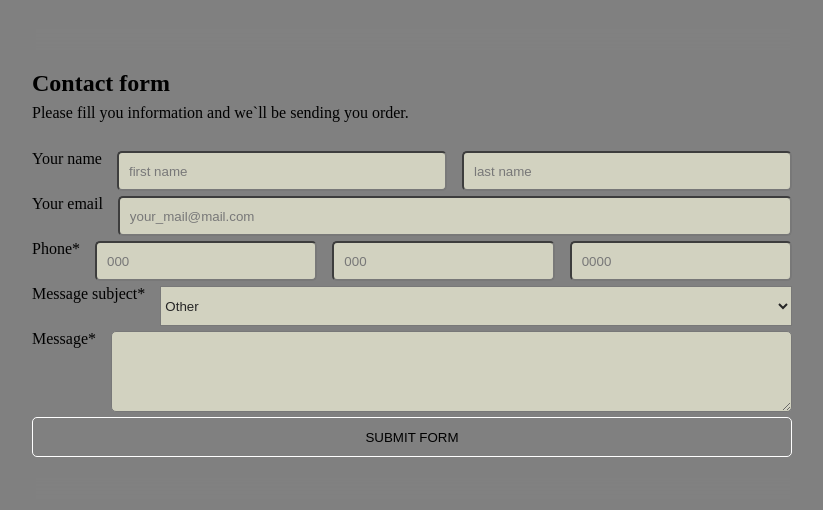
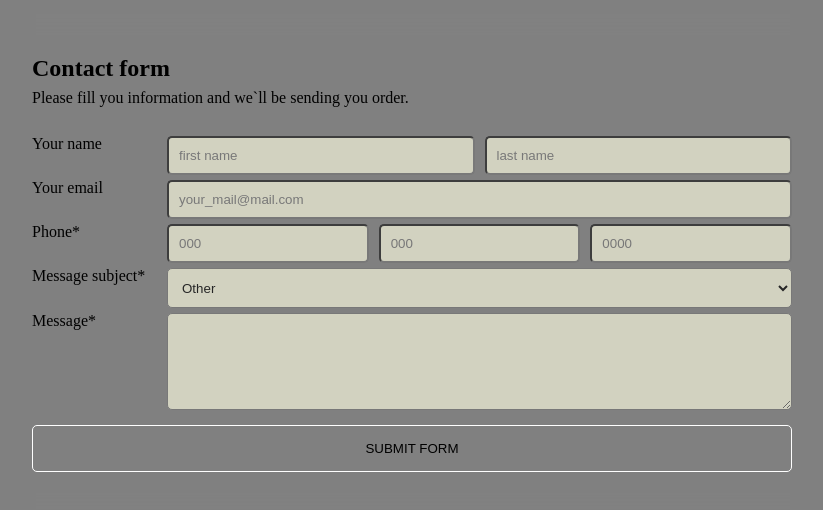
Before and after one commit to irchak/html-flex-form, a plain HTML site: page index.html in a window 1280 px wide. Shown: the part 136-646 px from the top of the page, without its empty margins (228-1051 px from the left). Drawn offline with Linux system fonts and the light colour scheme.

Commit message:
add fixed styles

```diff
--- a/assets/css/style.css
+++ b/assets/css/style.css
@@ -42,6 +42,7 @@ main {
 .caption {
   display: flex;
   justify-content: space-between;
+  flex: 0 1 120px;
 }
 
 .form {
@@ -56,39 +57,29 @@ main {
   display: flex;
   justify-content: space-between;
   gap: 15px;
+  flex-wrap: wrap;
+}
+
+.input-wrapper {
+  flex: 2 1 240px;
+  display: flex;
+  gap: 10px;
 }
 
 .form-input,
 .form-select,
 .textarea {
-  flex: 1 1 240px;
   background-color: beige;
-  max-width: auto;
+  padding: 10px;
+  border-radius: 5px;
+  width: 100%;
   opacity: 70%;
-}
-
-.form-input {
-  flex: 1 1 240px;
-  padding: 10px;
   outline: none;
-  width: 100%;
-  height: 40px;
-  border-radius: 5px;
 }
 
 .form-select {
-  max-width: auto;
-  min-width: 200px;
-  width: 100%;
   height: 40px;
 }
-
-.textarea {
-  border-radius: 5px;
-  min-width: 400px;
-  width: 100%;
-}
-
 .valid {
   border: 1px solid green;
   background-color: aquamarine;
@@ -101,7 +92,8 @@ main {
 
 .btn {
   width: 100%;
-  height: 40px;
+  margin-top: 10px;
+  padding: 15px;
   background-color: unset;
   border: 1px solid white;
   border-radius: 5px;
--- a/index.html
+++ b/index.html
@@ -17,6 +17,7 @@
       <form id="form-html" class="form">
         <label class="form-label">
           <span class="caption">Your name</span>
+          <div class="input-wrapper">
             <input
               class="form-input"
               type="text"
@@ -39,10 +40,12 @@
               maxlength="65"
               pattern="[A-Z][a-z]{1,31}(-[A-Z][a-z]{1,31})?"
             />
+          </div>
         </label>
 
         <label class="form-label">
           <span class="caption">Your email </span>
+          <div class="input-wrapper">
             <input
               class="form-input"
               type="email"
@@ -50,10 +53,12 @@
               placeholder="your_mail@mail.com"
               tabindex="3"
             />
+          </div>
         </label>
 
         <label class="form-label">
           <span class="caption">Phone*</span>
+          <div class="input-wrapper">
             <input
               class="form-input"
               type="tel"
@@ -84,10 +89,12 @@
               placeholder="0000"
               required
             />
+          </div>
         </label>
 
         <div class="form-div">
           <span class="caption">Message subject*</span>
+          <div class="input-wrapper">
             <select class="form-select" name="form-select" required size="1">
               <option value="Other">Other</option>
               <option value="Work">Work</option>
@@ -96,9 +103,11 @@
               <option value="Leisure">Leisure</option>
             </select>
           </div>
+        </div>
 
         <div class="form-div">
           <span class="caption">Message*</span>
+          <div class="input-wrapper">
             <textarea
               class="textarea"
               name="textarea"
@@ -107,7 +116,10 @@
               required
             ></textarea>
           </div>
+        </div>
+        <div class="form-div">
           <button class="btn" type="submit">SUBMIT FORM</button>
+        </div>
       </form>
     </main>
   </body>
```
Lines whose indentation alone changed are shown as unchanged.
